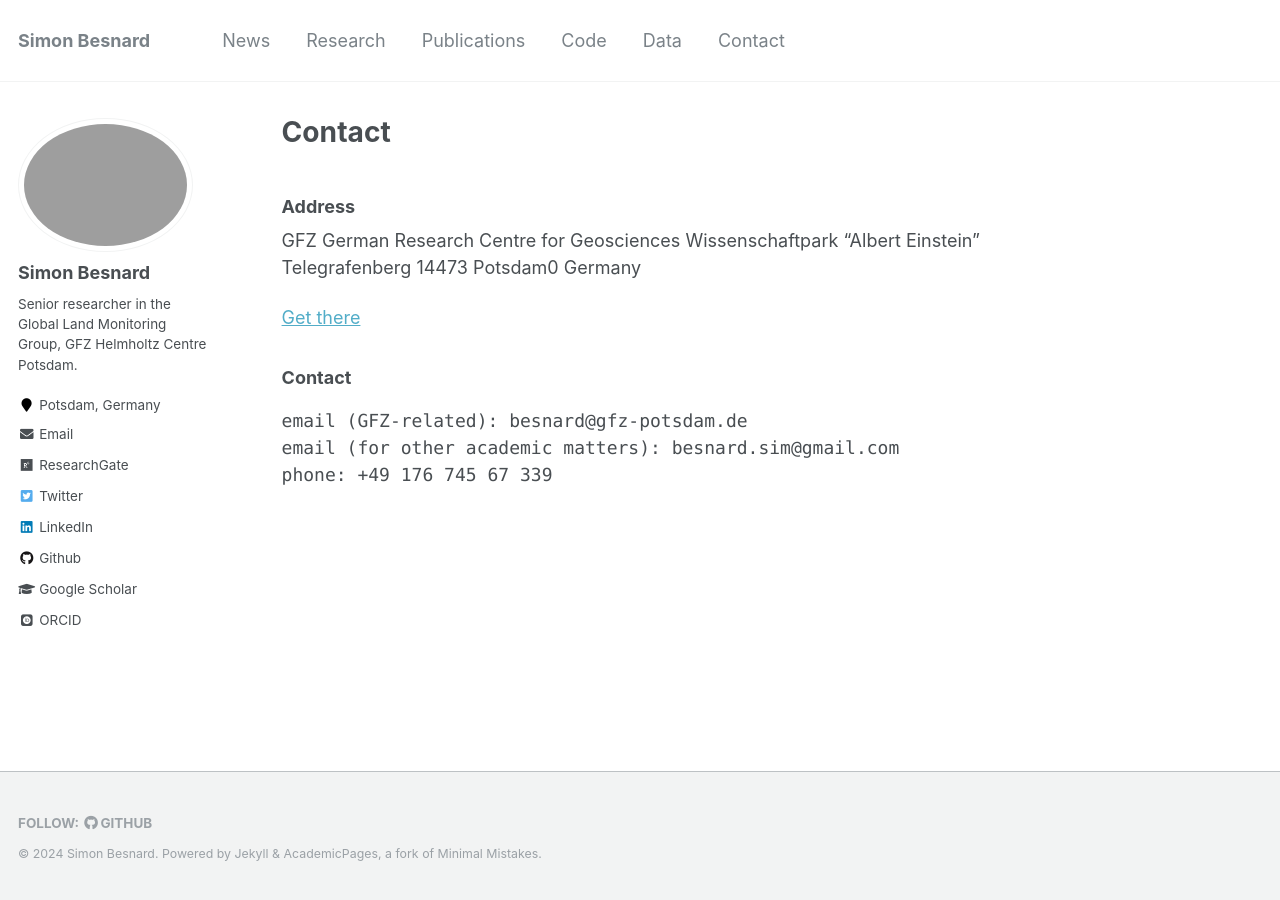
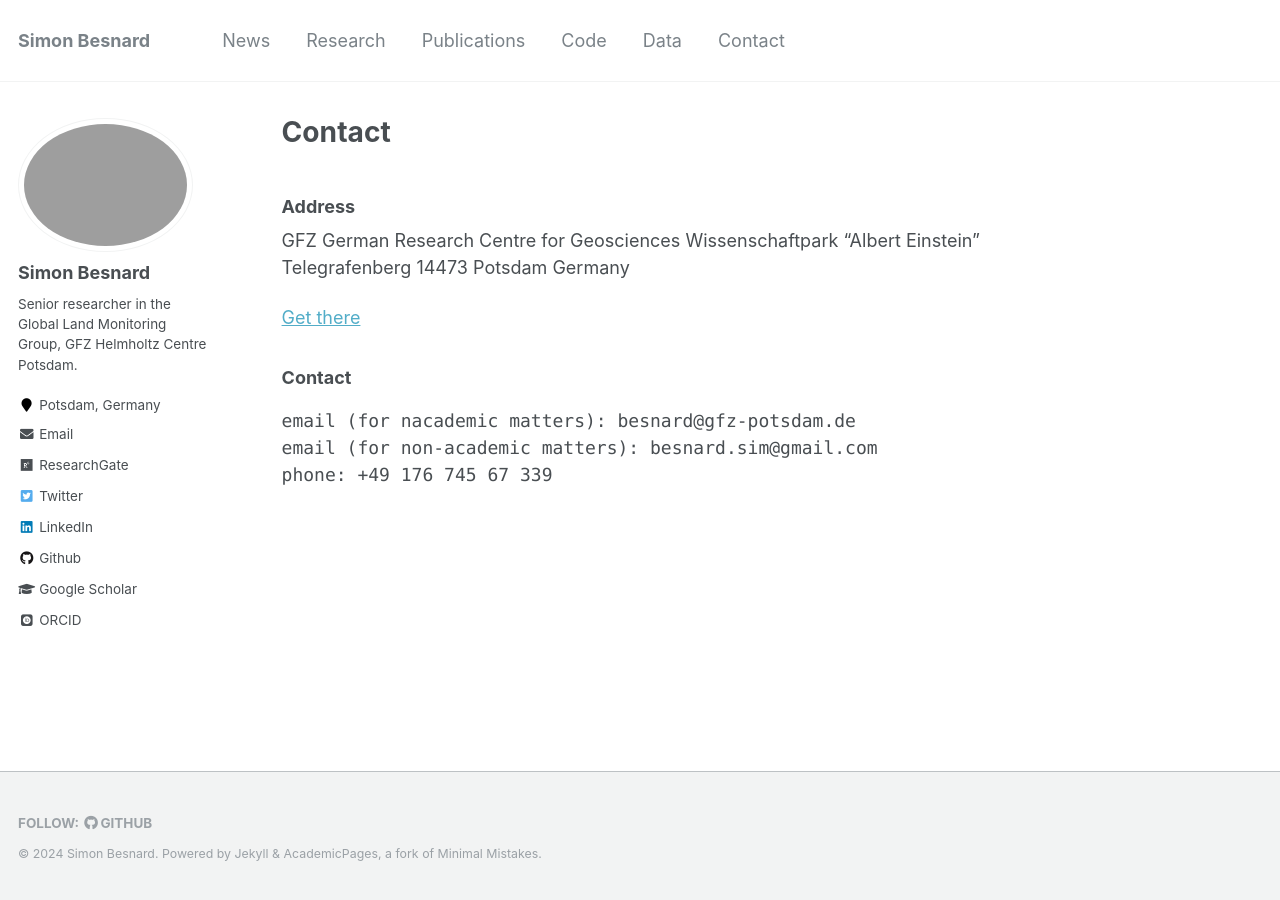
Before and after one commit to simonbesnard1/sbesnard.github.io, a Jekyll site: the page built from _pages/contact.md, in a window 1280 px wide. Built offline with Jekyll 4.4.1, drawn with Linux system fonts in a browser that asks for light colours; some web fonts are replaced.

Commit message:
update contact

```diff
--- a/_pages/contact.md
+++ b/_pages/contact.md
@@ -12,7 +12,7 @@ author_profile: true
 GFZ German Research Centre for Geosciences
 Wissenschaftpark "Albert Einstein"
 Telegrafenberg
-14473 Potsdam0
+14473 Potsdam
 Germany
 
 [Get there](https://www.gfz-potsdam.de/en/contact)
@@ -20,7 +20,7 @@ Germany
 ### Contact
 
 <pre>
-email (GFZ-related): besnard@gfz-potsdam.de
-email (for other academic matters): besnard.sim@gmail.com
+email (for nacademic matters): besnard@gfz-potsdam.de
+email (for non-academic matters): besnard.sim@gmail.com
 phone: +49 176 745 67 339
 </pre>
```
Also changed, not shown: _pages/publications_onepage.md (+1 -1 lines).
